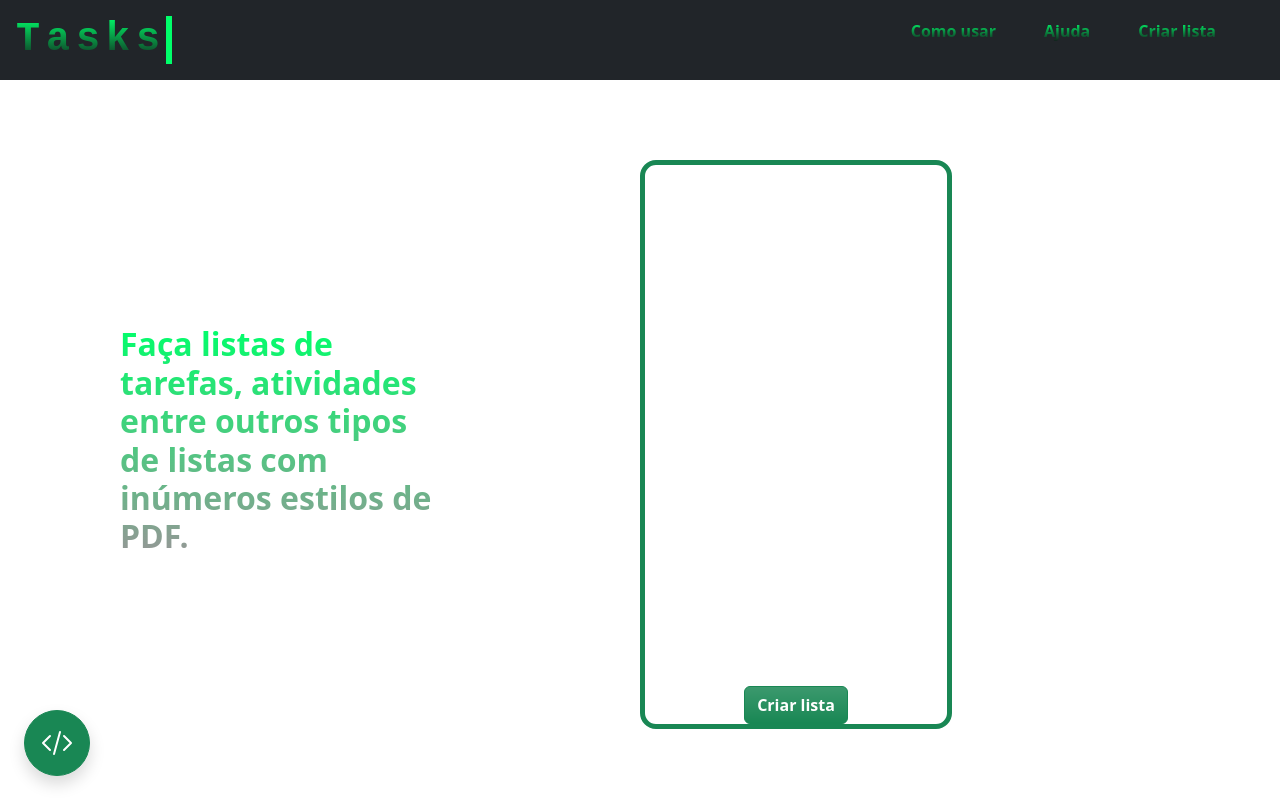
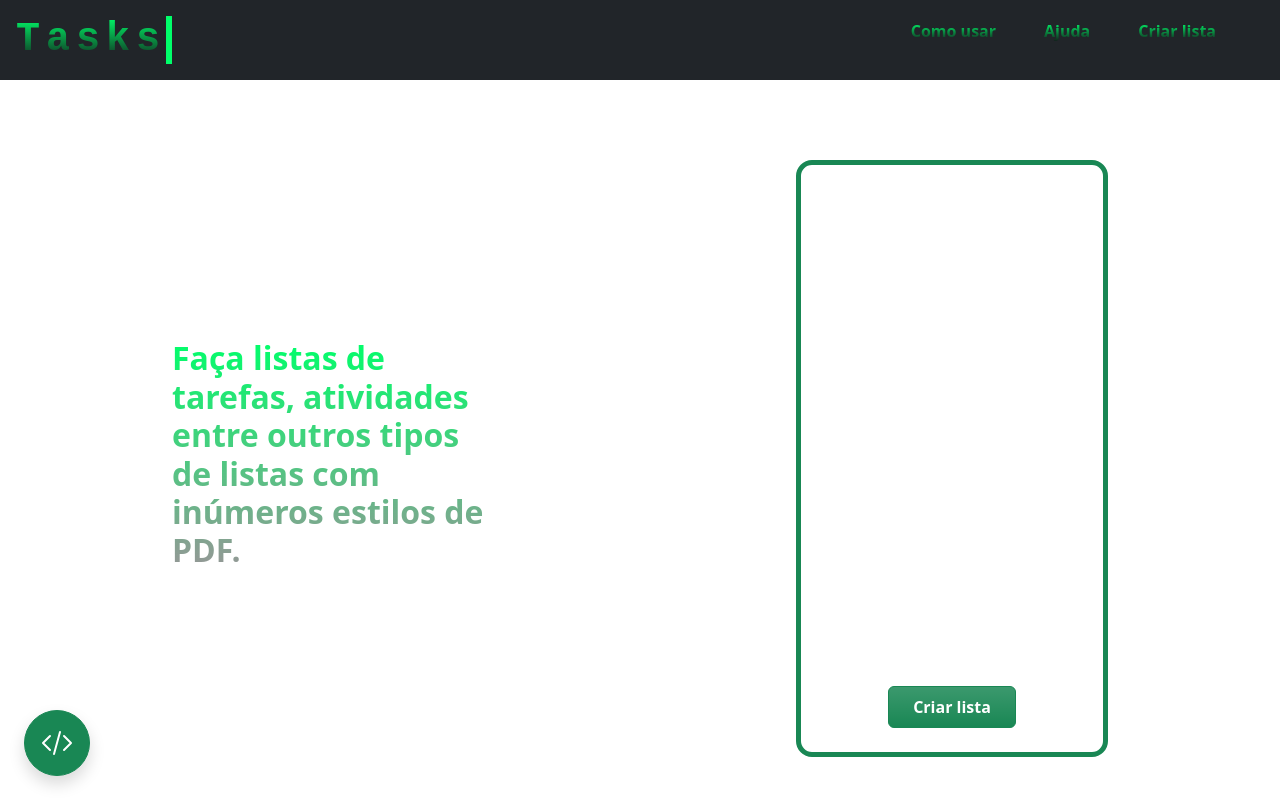
Before and after one commit to leanluizz/To-Do-List-Download-pdf, a React (Create React App) app: page / in a window 1280 px wide. Shown: the top 800 px of the page. Built offline with nearby package versions, Linux system fonts and the light colour scheme.

Commit message:
#2.0 - update component

```diff
--- /dev/null
+++ b/src/layout/Components/createListButton/CreateListButton.tsx
@@ -0,0 +1,20 @@
+import React from 'react';
+import Button from '../../../components/ui/Button/Button';
+
+interface CreateListButtonProps {
+  href?: string;
+}
+
+export default function CreateListButton({ href = '/criar' }: CreateListButtonProps) {
+  return (
+    <div className="d-lg-none text-center mt-4 mb-4 w-100">
+      <Button
+        href={href}
+        className="bg-gradient fw-bolder px-4 py-2"
+        variant="outline-success"
+      >
+        Criar lista
+      </Button>
+    </div>
+  );
+}
--- /dev/null
+++ b/src/layout/Components/listPreview/ListPreview.tsx
@@ -0,0 +1,29 @@
+import React from 'react';
+import Button from '../../../components/ui/Button/Button';
+
+interface ListPreviewProps {
+  createListHref?: string;
+}
+
+export default function ListPreview({ createListHref = '/criar' }: ListPreviewProps) {
+  return (
+    <div className="d-none d-lg-flex flex-column w-25 alturaSeis border border-5 border-success border-gradient rounded-4 justify-content-between">
+      <div className="flex-grow-1 d-flex flex-column">
+        <div className="lines rounded-5 border-5 border-bottom border-success m-5" />
+        <div className="linesTwo rounded-5 border-5 border-bottom border-success m-5" />
+        <div className="linesThree rounded-5 border-5 border-bottom border-success m-5" />
+        <div className="linesFour rounded-5 border-5 border-bottom border-success m-5" />
+        <div className="linesFive rounded-5 border-5 border-bottom border-success m-5" />
+      </div>
+      <div className="p-3 pb-4 d-flex justify-content-center">
+        <Button
+          href={createListHref}
+          className="bg-gradient fw-bolder w-48 px-4 py-2"
+          variant="success"
+        >
+          Criar lista
+        </Button>
+      </div>
+    </div>
+  );
+}
--- a/src/layout/Main/Introduction/Intro.tsx
+++ b/src/layout/Main/Introduction/Intro.tsx
@@ -1,22 +1,15 @@
-import { Link } from "react-router-dom";
-import Button from "../../../components/ui/Button/Button";
-export default function Intro(){
-    return(
-        <section className="intro p-3 bg-intro d-lg-flex align-items-center justify-content-around">
-        <h2 id="text-intro" className="typewriter gradient-text">Faça listas de tarefas, atividades entre outros tipos de listas com inúmeros estilos de PDF.</h2>
-        <div className="d-none d-lg-flex flex-column w-25 alturaSeis border border-5 border-success border-gradient rounded-4">
-          <div className="lines rounded-5 border-5 border-bottom border-success m-5" />
-          <div className="linesTwo rounded-5 border-5 border-bottom border-success m-5" />
-          <div className="linesThree rounded-5 border-5 border-bottom border-success m-5" />
-          <div className="linesFour rounded-5 border-5 border-bottom border-success m-5" />
-          <div className="linesFive rounded-5 border-5 border-bottom border-success m-5" />
-        <Button href="/criar" className="d-none d-lg-block bg-gradient fw-bolder d-flex m-auto mt-3" variant="success">
-          Criar lista
-        </Button>
-         </div>
-        <div>
-          <Button href="/criar" className="d-lg-none bg-gradient fw-bolder d-flex m-auto mt-5" variant="outline-success">Criar lista</Button>
-        </div>
-      </section>
-    )
+import React from 'react';
+import ListPreview from '../../Components/listPreview/ListPreview';
+import CreateListButton from '../../Components/createListButton/CreateListButton';
+
+export default function Intro() {
+  return (
+    <section className="intro p-3 bg-intro d-flex flex-column flex-lg-row align-items-center justify-content-around">
+      <h2 id="text-intro" className="typewriter gradient-text">
+        Faça listas de tarefas, atividades entre outros tipos de listas com inúmeros estilos de PDF.
+      </h2>
+      <ListPreview />
+      <CreateListButton />
+    </section>
+  );
 }
```
